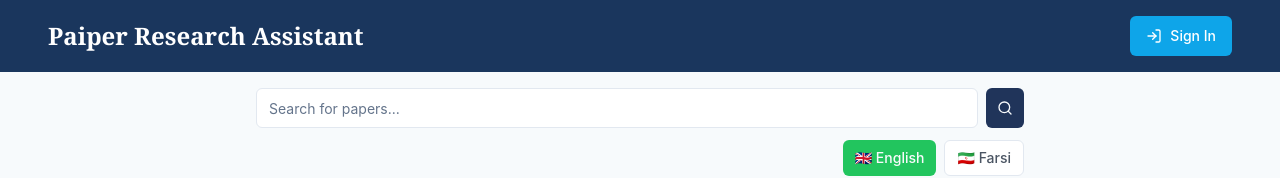
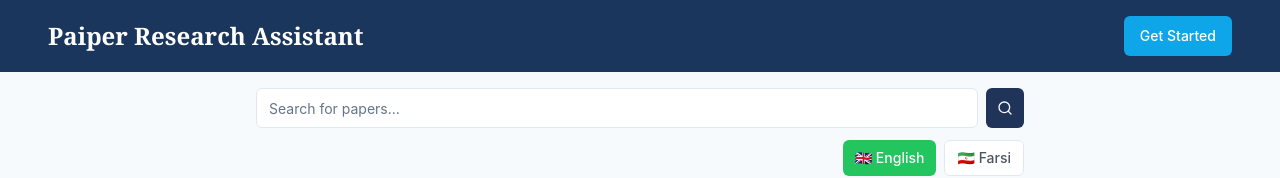
Before and after one commit to SaKhajeh/farsi-scribe-scholar, a React (Vite) app: page / in a window 1280 px wide. Shown: the top 178 px of the page. Built offline with nearby package versions, Linux system fonts and the light colour scheme.

Commit message:
Refactor: Replace Sign In button with Get Started
Replaced the Sign In button with a "Get Started" button that opens a modal or dropdown for sign-in/sign-up options.

```diff
--- a/src/components/AuthButton.tsx
+++ b/src/components/AuthButton.tsx
@@ -44,8 +44,7 @@ const AuthButton: React.FC = () => {
           variant="default"
           className="bg-sky-500 hover:bg-sky-600 text-white flex items-center gap-2"
         >
-          <LogIn size={16} />
-          <span>{t('auth.signIn')}</span>
+          {t('auth.getStarted')}
         </Button>
       </DropdownMenuTrigger>
       <DropdownMenuContent align="end" className="w-48 bg-white">
```
